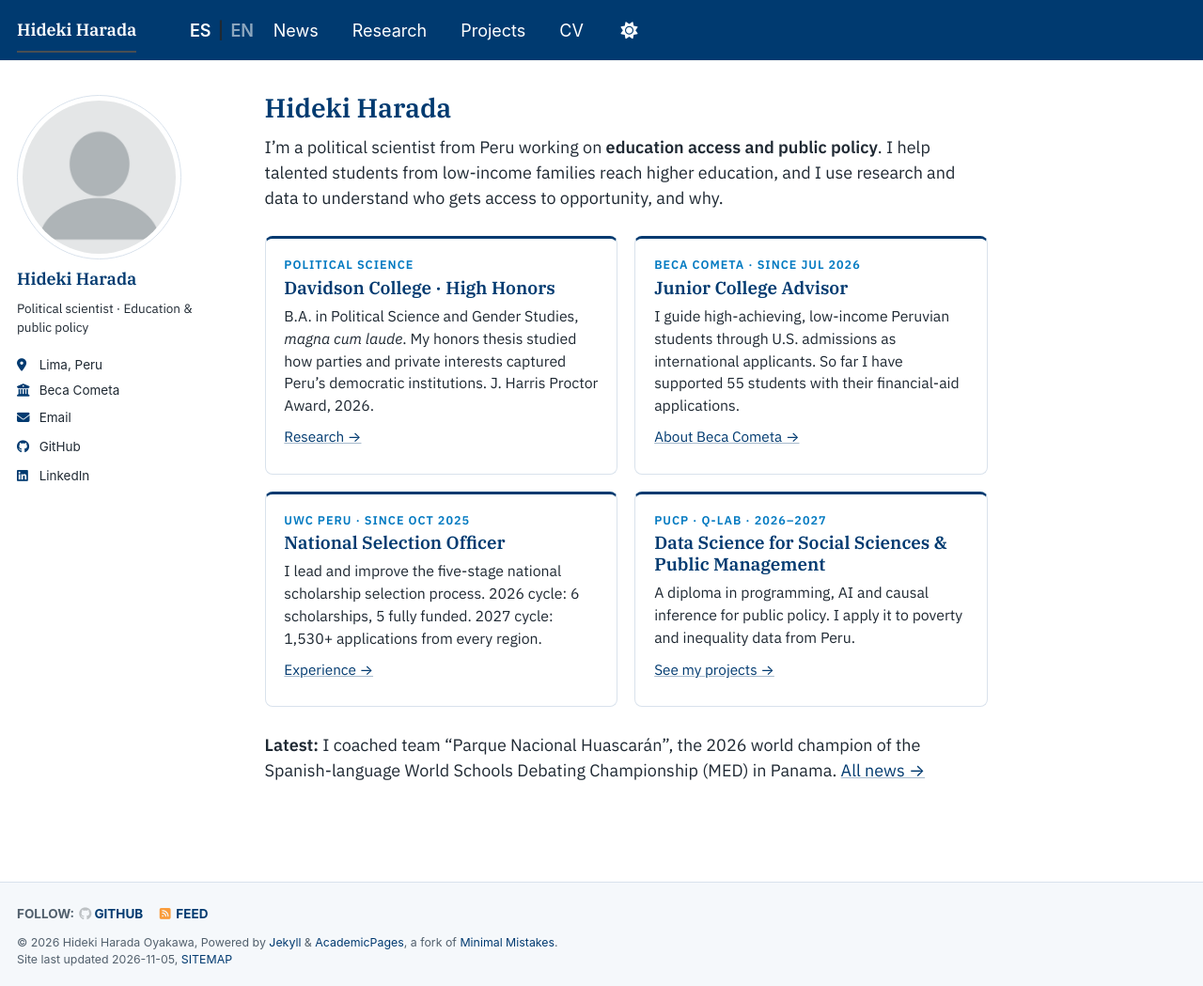
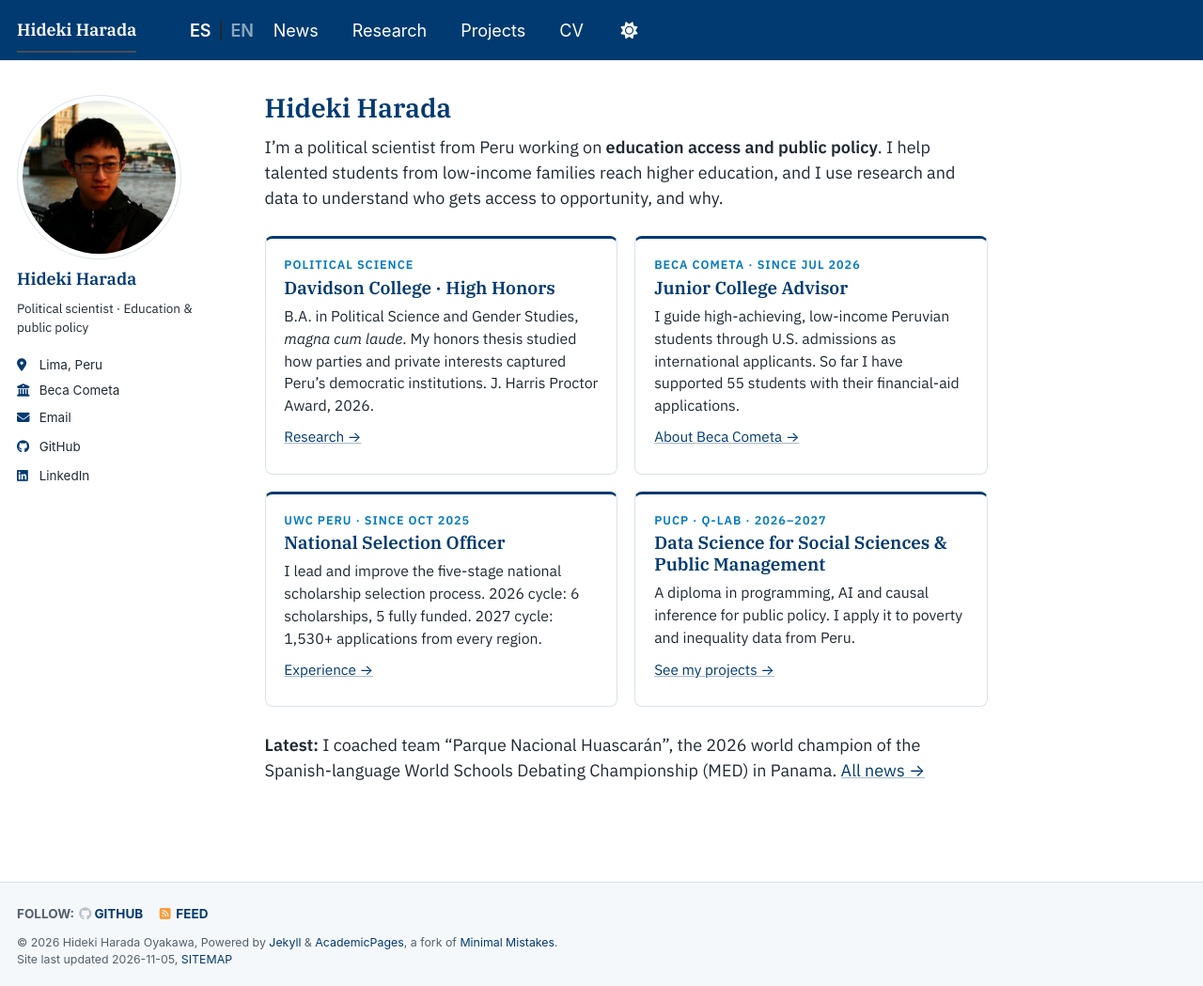
Before and after one commit to haradaoyakawahideki/haradaoyakawahideki.github.io, a Jekyll site: the page built from _pages/about.md, in a window 1280 px wide and 1049 px high. Shown: the whole window at 94% size. Built offline with Jekyll 4.4.1, drawn with Linux system fonts in a browser that asks for light colours; a script bundle is joined from its source files by our own code; a script that is not in the unit is left out.

Commit message:
Add headshot
Co-Authored-By: Claude Opus 5.5 <noreply@anthropic.com>

```diff
--- a/_config.yml
+++ b/_config.yml
@@ -23,7 +23,7 @@ repository               : "haradaoyakawahideki/haradaoyakawahideki.github.io"
 #               Additional customization can be done by editing /_includes/author-profile.html
 author:
   # Biographic information
-  avatar           : "profile.png"
+  avatar           : "hideki.jpg"
   name             : "Hideki Harada"
   pronouns         : # example: "she/her"
   bio              : "Political scientist · Education & public policy"
```
Also changed, not shown: images/hideki.jpg (added).
